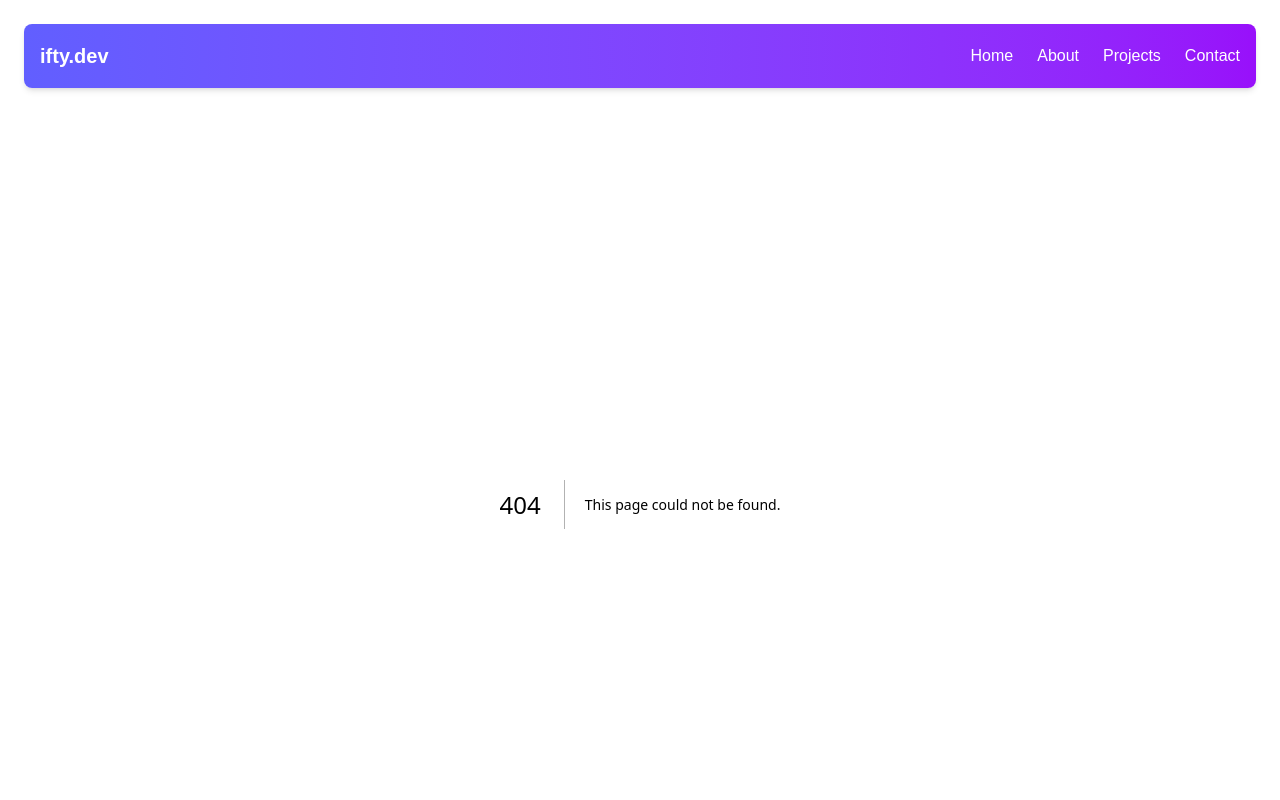
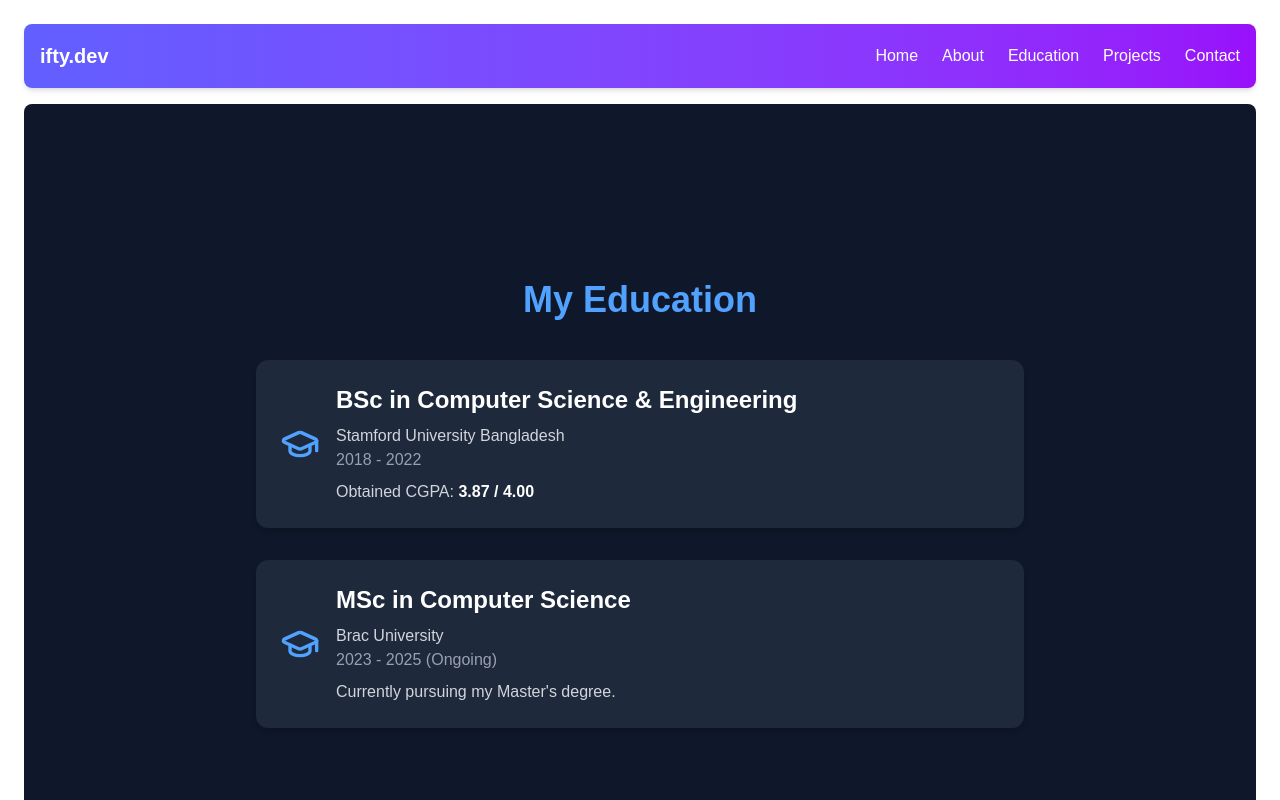
Before and after one commit to Fahim-ahmed-ifty/nextjs_one, a Next.js app: page /education in a window 1280 px wide. Before the commit this address had no page. Shown: the top 800 px of the page. Built offline with nearby package versions, Linux system fonts and the light colour scheme.

Commit message:
✅reformat navbar and education

```diff
--- /dev/null
+++ b/app/education/page.tsx
@@ -0,0 +1,47 @@
+import React from "react";
+import { GraduationCap } from "lucide-react";
+
+const page = () => {
+  return (
+    <section className="min-h-screen bg-[#0f172a] text-white py-16 px-6 flex items-center justify-center rounded-lg">
+      <div className="max-w-3xl w-full">
+        <h2 className="text-4xl font-bold text-blue-400 mb-10 text-center">
+          My Education
+        </h2>
+
+        <div className="space-y-8">
+          <div className="bg-[#1e293b] rounded-xl p-6 shadow-md flex items-center gap-4">
+            <GraduationCap size={40} className="text-blue-400" />
+            <div>
+              <h3 className="text-2xl font-semibold text-white mb-2">
+                BSc in Computer Science & Engineering
+              </h3>
+              <p className="text-gray-300">Stamford University Bangladesh</p>
+              <p className="text-gray-400">2018 - 2022</p>
+              <p className="mt-2 text-gray-300">
+                Obtained CGPA:{" "}
+                <span className="text-white font-bold">3.87 / 4.00</span>
+              </p>
+            </div>
+          </div>
+
+          <div className="bg-[#1e293b] rounded-xl p-6 shadow-md flex items-center gap-4">
+            <GraduationCap size={40} className="text-blue-400" />
+            <div>
+              <h3 className="text-2xl font-semibold text-white mb-2">
+                MSc in Computer Science
+              </h3>
+              <p className="text-gray-300">Brac University</p>
+              <p className="text-gray-400">2023 - 2025 (Ongoing)</p>
+              <p className="mt-2 text-gray-300">
+                Currently pursuing my Master's degree.
+              </p>
+            </div>
+          </div>
+        </div>
+      </div>
+    </section>
+  );
+};
+
+export default page;
--- /dev/null
+++ b/app/not-found.tsx
@@ -0,0 +1,18 @@
+import Link from "next/link";
+
+export default function NotFound() {
+  return (
+    <div className="min-h-screen bg-[#0f172a] flex items-center justify-center px-4">
+      <div className="text-center text-white">
+        <h1 className="text-7xl font-bold text-blue-400 mb-4">404</h1>
+        <p className="text-2xl mb-6">Oops! Page not found</p>
+        <Link
+          href="/"
+          className="inline-block bg-blue-500 hover:bg-blue-600 text-white px-6 py-3 rounded-xl transition"
+        >
+          Go back home
+        </Link>
+      </div>
+    </div>
+  );
+}
--- a/app/page.tsx
+++ b/app/page.tsx
@@ -1,12 +1,17 @@
-import About from "@/components/About";
-import Hero from "@/components/Hero";
-import React from "react";
+const About = lazy(() => import("@/components/About"));
+const Hero = lazy(() => import("@/components/Hero"));
+const Skills = lazy(() => import("@/components/Skills"));
+import React, { lazy } from "react";
 
 const page = () => {
   return (
     <div>
       <Hero />
-      <About />
+      <div id="about">
+        <About />
+      </div>
+
+      <Skills />
     </div>
   );
 };
--- a/components/About.tsx
+++ b/components/About.tsx
@@ -2,7 +2,7 @@ import Image from "next/image";
 
 const About = () => {
   return (
-    <section id="about" className="w-full py-20 ">
+    <section className="w-full py-20 ">
       <div className="max-w-8xl mx-auto px-6 grid grid-cols-1 md:grid-cols-2 gap-4 items-center">
         <div className="flex justify-center">
           <Image
@@ -14,7 +14,7 @@ const About = () => {
           />
         </div>
         <div>
-          <h2 className="text-3xl font-bold mb-4 text-indigo-600">About Me</h2>
+          <h2 className="text-3xl font-bold mb-4 text-blue-400">About Me</h2>
           <p className="text-lg text-white leading-relaxed">
             I’m Fahim Ahmed Ifty, a passionate Machine Learning Engineer and
             Frontend Developer with a deep love for blending intelligent systems
--- a/components/Hero.tsx
+++ b/components/Hero.tsx
@@ -1,4 +1,5 @@
 import Image from "next/image";
+import Link from "next/link";
 
 const Hero = () => {
   return (
@@ -11,9 +12,12 @@ const Hero = () => {
           <p className="text-lg mb-6 text-gray-200">
             Machine Learning Engineer & UI Developer building cool web apps.
           </p>
-          <button className="bg-white text-indigo-700 font-semibold px-6 py-3 rounded-lg hover:bg-gray-400 transition duration-300 w-max hover:cursor-pointer">
+          <Link
+            href="/contact"
+            className="bg-white text-indigo-700 font-semibold px-6 py-3 rounded-lg hover:bg-gray-400 transition duration-300 w-max hover:cursor-pointer"
+          >
             Contact Me
-          </button>
+          </Link>
         </div>
         <div className="md:w-1/2 mt-10 md:mt-0 flex justify-center">
           <Image
--- a/components/Navbar.tsx
+++ b/components/Navbar.tsx
@@ -1,29 +1,176 @@
-import React from "react";
+"use client";
+import React, { useState, useEffect, useRef } from "react";
 import Link from "next/link";
+import { useRouter, usePathname } from "next/navigation";
 
 const Navbar = () => {
+  const router = useRouter();
+  const pathname = usePathname();
+  const [menuOpen, setMenuOpen] = useState(false);
+  const menuRef = useRef(null);
+
+  const handleAboutClick = () => {
+    setMenuOpen(false);
+    if (pathname !== "/") {
+      sessionStorage.setItem("scrollTo", "about");
+      router.push("/");
+    } else {
+      const section = document.getElementById("about");
+      if (section) section.scrollIntoView({ behavior: "smooth" });
+    }
+  };
+
+  // Close menu on clicking outside
+  useEffect(() => {
+    const handleClickOutside = (event) => {
+      if (menuRef.current && !menuRef.current.contains(event.target)) {
+        setMenuOpen(false);
+      }
+    };
+    if (menuOpen) {
+      document.addEventListener("mousedown", handleClickOutside);
+    } else {
+      document.removeEventListener("mousedown", handleClickOutside);
+    }
+    return () => {
+      document.removeEventListener("mousedown", handleClickOutside);
+    };
+  }, [menuOpen]);
+
+  // Scroll to section if needed on page load
+  useEffect(() => {
+    const target = sessionStorage.getItem("scrollTo");
+    if (target) {
+      sessionStorage.removeItem("scrollTo");
+
+      const scrollToSection = () => {
+        const section = document.getElementById(target);
+        if (section) {
+          section.scrollIntoView({ behavior: "smooth" });
+        } else {
+          setTimeout(scrollToSection, 100);
+        }
+      };
+
+      scrollToSection();
+    }
+  }, []);
+
   return (
-    <div className="w-full bg-gradient-to-r from-indigo-500 to-purple-600 shadow-md rounded-lg">
-      <div className="mx-auto px-4 h-16 flex items-center justify-between">
+    <nav className="w-full bg-gradient-to-r from-indigo-500 to-purple-600 shadow-md rounded-lg">
+      <div className="mx-auto px-4 h-16 flex items-center justify-between max-w-7xl">
         <Link href="/" className="text-xl font-bold text-white">
           ifty.dev
         </Link>
-        <div className="flex gap-6 text-white font-medium">
+
+        {/* Desktop Menu */}
+        <div className="hidden md:flex gap-6 text-white font-medium">
           <Link href="/" className="hover:text-black">
             Home
           </Link>
-          <a href="#about" className="hover:text-black">
+          <button onClick={handleAboutClick} className="hover:text-black">
             About
-          </a>
-          <a href="#" className="hover:text-black">
+          </button>
+          <Link href="/education" className="hover:text-black">
+            Education
+          </Link>
+          <Link href="/projects" className="hover:text-black">
             Projects
-          </a>
+          </Link>
           <Link href="/contact" className="hover:text-black">
             Contact
           </Link>
         </div>
+
+        {/* Mobile Hamburger */}
+        <button
+          onClick={() => setMenuOpen(!menuOpen)}
+          className="md:hidden text-white focus:outline-none"
+          aria-label="Toggle menu"
+        >
+          {menuOpen ? (
+            <svg
+              xmlns="http://www.w3.org/2000/svg"
+              className="h-8 w-8"
+              fill="none"
+              viewBox="0 0 24 24"
+              stroke="currentColor"
+              strokeWidth={2}
+            >
+              <path
+                strokeLinecap="round"
+                strokeLinejoin="round"
+                d="M6 18L18 6M6 6l12 12"
+              />
+            </svg>
+          ) : (
+            <svg
+              xmlns="http://www.w3.org/2000/svg"
+              className="h-8 w-8"
+              fill="none"
+              viewBox="0 0 24 24"
+              stroke="currentColor"
+              strokeWidth={2}
+            >
+              <path
+                strokeLinecap="round"
+                strokeLinejoin="round"
+                d="M4 6h16M4 12h16M4 18h16"
+              />
+            </svg>
+          )}
+        </button>
+
+        {/* Mobile Menu */}
+        {menuOpen && (
+          <div
+            ref={menuRef}
+            className="absolute top-16 right-4 w-48 bg-gradient-to-r from-indigo-500 to-purple-600 rounded-lg shadow-lg flex flex-col py-4 px-6 space-y-4 text-white font-medium md:hidden"
+          >
+            <Link
+              href="/"
+              onClick={() => setMenuOpen(false)}
+              className="hover:text-black"
+            >
+              Home
+            </Link>
+            <button
+              onClick={handleAboutClick}
+              className="text-left hover:text-black"
+            >
+              About
+            </button>
+            <Link
+              href="/education"
+              onClick={() => setMenuOpen(false)}
+              className="hover:text-black"
+            >
+              Education
+            </Link>
+            <Link
+              href="/projects"
+              onClick={() => setMenuOpen(false)}
+              className="hover:text-black"
+            >
+              Projects
+            </Link>
+            <Link
+              href="/contact"
+              onClick={() => setMenuOpen(false)}
+              className="hover:text-black"
+            >
+              Contact
+            </Link>
+            <button
+              onClick={() => setMenuOpen(false)}
+              className="mt-2 text-sm text-right text-gray-300 hover:text-white"
+            >
+              Close ✕
+            </button>
+          </div>
+        )}
       </div>
-    </div>
+    </nav>
   );
 };
 
--- /dev/null
+++ b/components/Skills.tsx
@@ -0,0 +1,41 @@
+import React from "react";
+
+const skills = [
+  "JavaScript",
+  "TypeScript",
+  "React",
+  "Next.js",
+  "Python",
+  "TensorFlow",
+  "PyTorch",
+  "Figma",
+  "Tailwind CSS",
+  "Git",
+  "Docker",
+  "MongoDB",
+];
+
+const Skills = () => {
+  return (
+    <section className="min-h-screen bg-[#0f172a] text-white flex items-center justify-center px-4 rounded-lg">
+      <div className="max-w-6xl w-full text-center">
+        <h2 className="text-4xl font-bold text-blue-400 mb-6">My Skills</h2>
+        <p className="text-gray-300 text-lg mb-10">
+          Tools and technologies I love to work with
+        </p>
+        <div className="grid grid-cols-2 sm:grid-cols-3 md:grid-cols-4 gap-6 justify-items-center">
+          {skills.map((skill, index) => (
+            <div
+              key={index}
+              className="w-40 h-16 flex items-center justify-center bg-[#1e293b] hover:bg-[#334155] transition rounded-xl shadow-md text-base font-medium"
+            >
+              {skill}
+            </div>
+          ))}
+        </div>
+      </div>
+    </section>
+  );
+};
+
+export default Skills;
```
